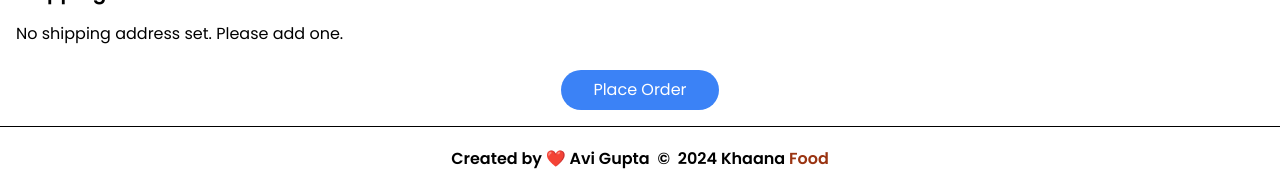
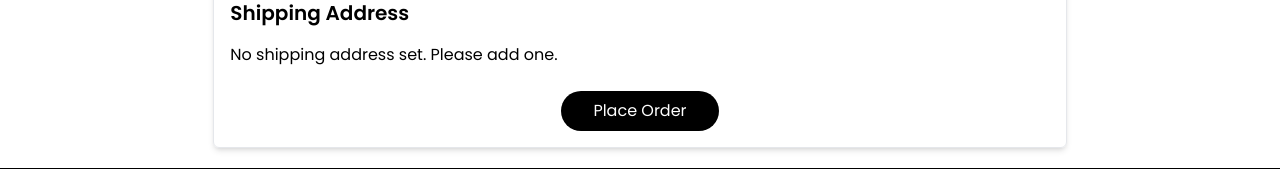
Before and after one commit to Avi-GG/food-ecommerce, a React (Vite) app: page /checkout/orderSummary in a window 1280 px wide. Shown: the part 512-693 px from the top of the page. Built offline with nearby package versions, Linux system fonts and the light colour scheme; no server answers; a web font is replaced by a local one.

Commit message:
final touch

```diff
--- a/src/components/OrderSuccessful.jsx
+++ b/src/components/OrderSuccessful.jsx
@@ -24,7 +24,7 @@ const OrderSuccessful = () => {
       {/* Button to go back to home */}
       <button
         onClick={goHome}
-        className="px-8 py-3 bg-blue-500 text-white rounded-lg"
+        className="px-8 py-3 bg-black text-white rounded-lg"
       >
         Go to Home
       </button>
--- a/src/components/OrderSummary.jsx
+++ b/src/components/OrderSummary.jsx
@@ -31,7 +31,7 @@ const OrderSummary = () => {
   );
 
   return (
-    <div className="container mx-auto p-4">
+    <div className="container mx-auto p-4 w-8/12 border border-gray-200 rounded-md shadow-md my-5">
       <h2 className="text-2xl font-bold mb-6">Order Summary</h2>
 
       {/* Cart Items */}
@@ -103,7 +103,7 @@ const OrderSummary = () => {
       <div className="text-center">
         <button
           onClick={handleOrderSubmit}
-          className="bg-blue-500 text-white px-8 py-2 rounded-full"
+          className="bg-black text-white px-8 py-2 rounded-full"
           disabled={!shippingAddress || cartItems.length === 0}
         >
           Place Order
--- a/src/components/ShippingAddress.jsx
+++ b/src/components/ShippingAddress.jsx
@@ -194,14 +194,14 @@ const ShippingAddressPage = () => {
                 <button
                     type="submit"
                     onClick={handleFormSubmit}
-                    className="w-full bg-blue-500 text-white p-2 rounded"
+                    className="w-full bg-black text-white p-2 rounded"
                 >
                     {isEditing ? 'Update Address' : 'Add Address'}
                 </button>
                 <button
                     type="submit"
                     onClick={() => navigate("/checkout/orderSummary")}
-                    className="w-full bg-blue-500 text-white p-2 rounded"
+                    className="w-full bg-black text-white p-2 rounded"
                 >
                     Next
                 </button>
```
